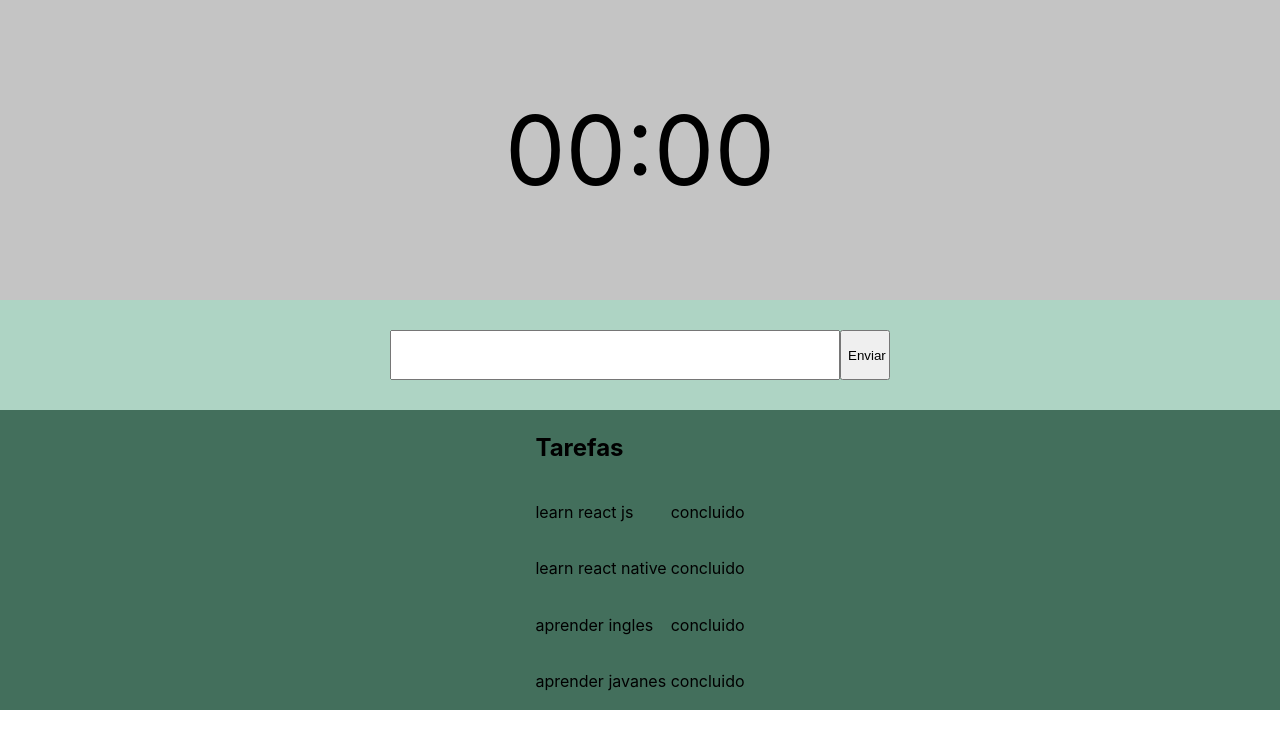
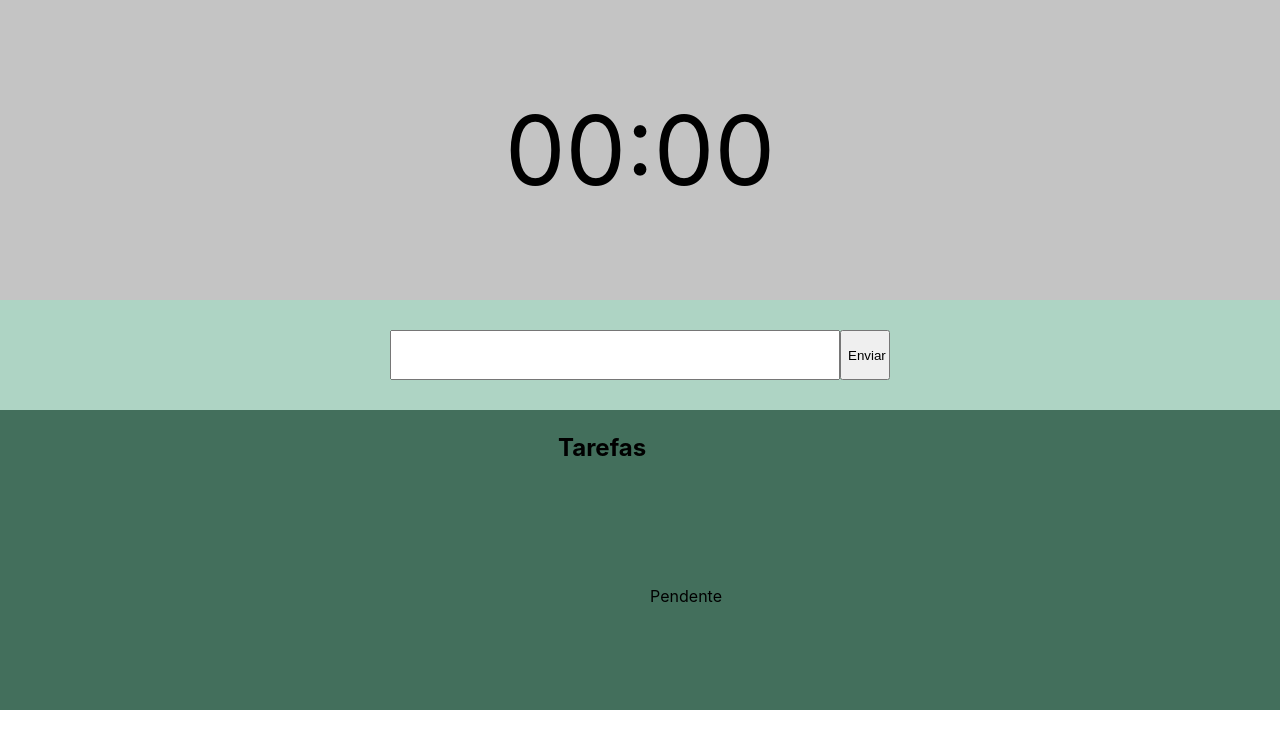
Before and after one commit to oseiasal/pomodoro-app, a React (Create React App) app: page / in a window 1280 px wide. Both pictures are taken after a click on the button "Enviar". Shown: the top 748 px of the page. Built offline with nearby package versions, Linux system fonts and the light colour scheme.

Commit message:
atualizado

```diff
--- a/src/App.js
+++ b/src/App.js
@@ -4,30 +4,47 @@ import Timer from './Components/Timer';
 import Task from './Components/Task';
 import List from './Components/List';
 
+class App extends React.Component {
+  constructor(props) {
+        super(props);
+        //atributo do objeto = método do objeto
+        this.callingMyName = this.callingMyName.bind(this);
+        this.returnTextValue = this.returnTextValue.bind(this);
+        this.state = {dados: []};
+    }
 
 
-class App extends React.Component {
+
+    // Atualiza os estado da view
+    callingMyName() {
+
+        this.setState(prevState => ({
+          dados: [...prevState.dados,{
+            task: this.returnTextValue('text'),
+            status: 'Pendente',
+            key : setTimeout(function () {
+              new Object()
+            }, 10)
+          }]}))
+    }
+
+    // Pegar valor da input
+    returnTextValue (id){
+      var value = '';
+      var obj = document.getElementById(id);
+      value = obj.value;
+      return value;
+    }
+
   render () {
-
-    const dados = [{
-        task: 'learn react js', status: 'concluido'},
-        {task: 'learn react native', status: 'concluido'},
-        {task: 'aprender ingles', status: 'concluido'},
-        {task: 'aprender javanes', status: 'concluido'
-      }]
-
-
-      return (
+        return (
         <div className="App">
         <Timer time="00" />
-        <Task />
-        <List dados={dados} />
+        <Task funcion={this.callingMyName}/>
+        <List dados={this.state.dados} />
         </div>
       );
   }
 }
 
-
-
-
 export default App;
--- a/src/Components/List.js
+++ b/src/Components/List.js
@@ -16,7 +16,7 @@ function List(props) {
   <tbody>
 {
       props.dados.map(a => a).map((a) =>
-        <tr key={a.task}>
+        <tr key={a.key}>
           <td>{a.task}</td>
           <td>{a.status}</td>
         </tr>
--- a/src/Components/Task.js
+++ b/src/Components/Task.js
@@ -5,19 +5,16 @@ import React from 'react';
 
 
 
+
   render () {
-    {var i = 0;}
+
       return (
 
         <div>
           <div className="task-container">
             <div className="task-box">
               <input  id="text" type="text"/>
-              <input type="button" onClick={function() {
-                var text = document.getElementById('text');
-
-                console.log(text.value);
-              }} value="Enviar"/>
+              <input type="button" onClick={this.props.funcion} value="Enviar"/>
             </div>
           </div>
         </div>
```
